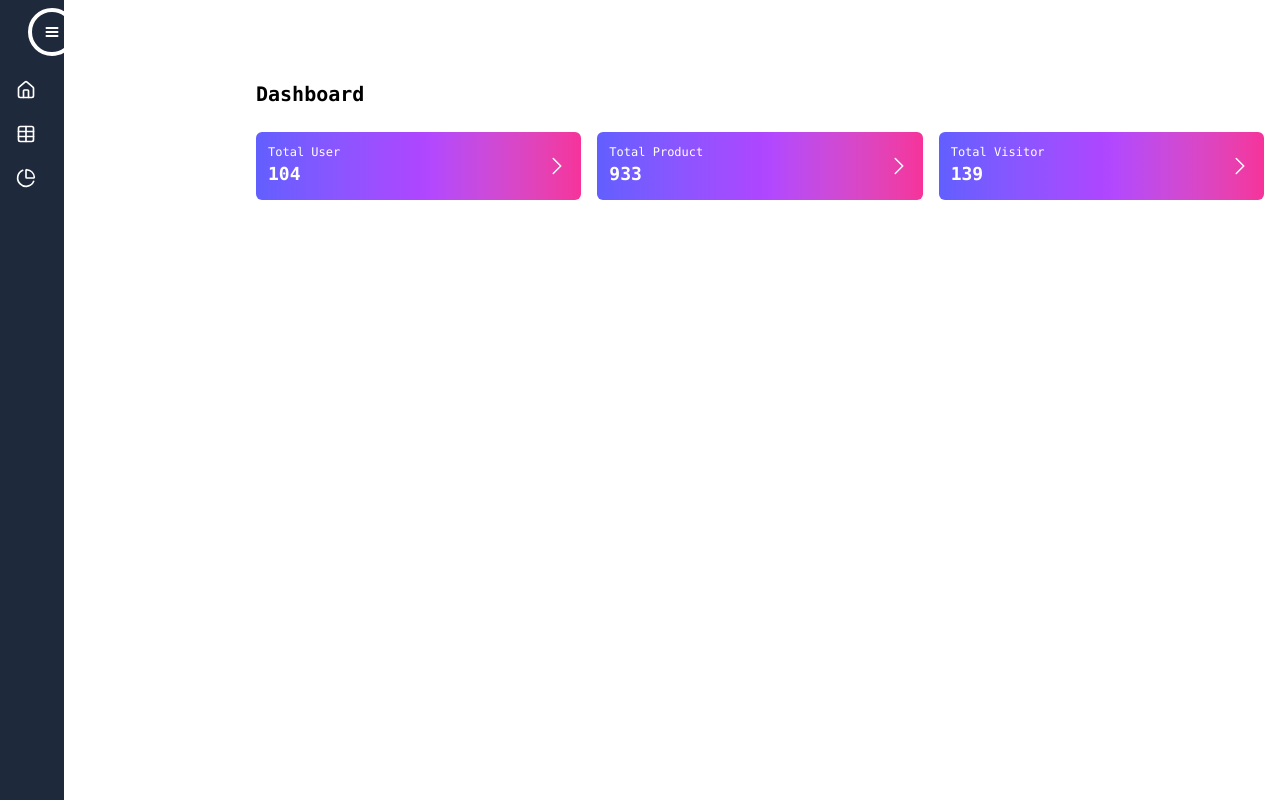
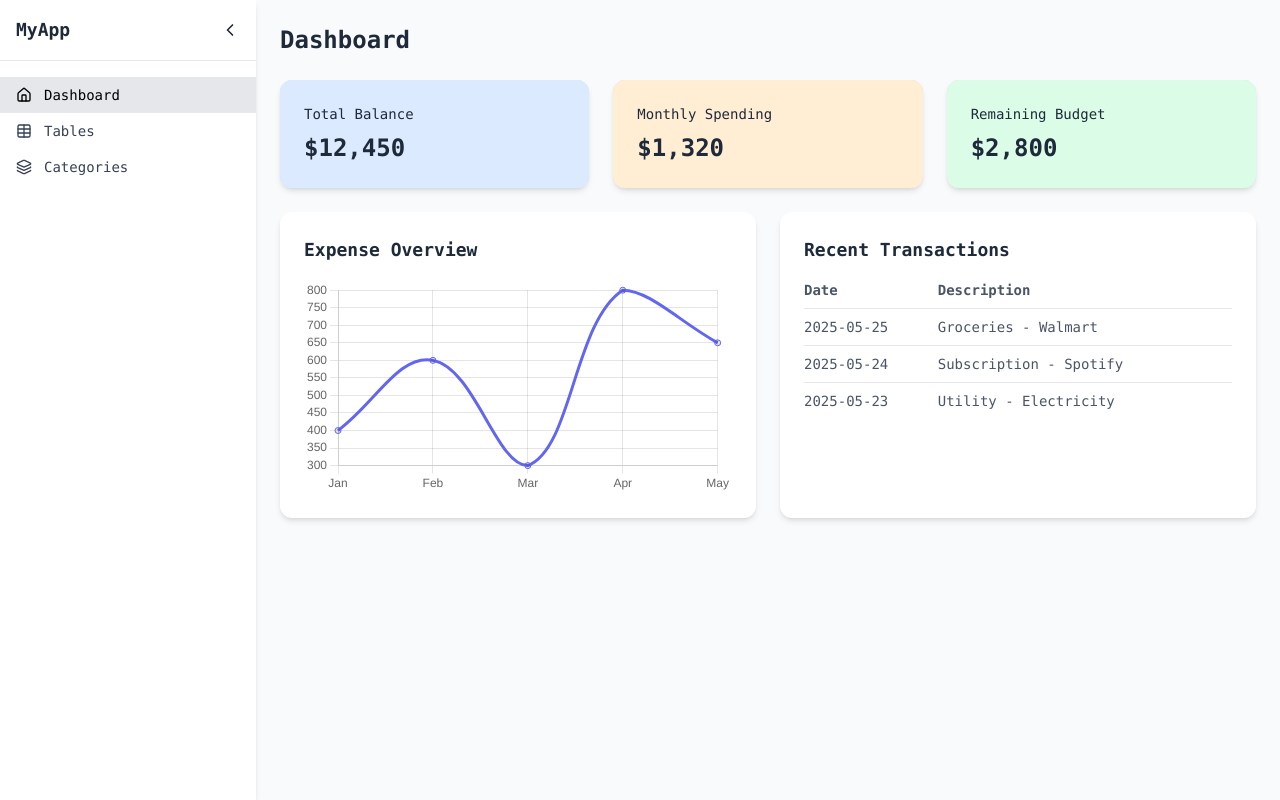
Before and after one commit to Pyaephyo33/sb-front-ui, a React (Vite) app: page / in a window 1280 px wide. Built offline with nearby package versions, Linux system fonts and the light colour scheme.

Commit message:
dashboard

```diff
--- a/package.json
+++ b/package.json
@@ -11,9 +11,11 @@
   },
   "dependencies": {
     "@tailwindcss/vite": "^4.1.7",
+    "chart.js": "^4.4.9",
     "framer-motion": "^12.14.0",
     "lucide-react": "^0.511.0",
     "react": "^19.1.0",
+    "react-chartjs-2": "^5.3.0",
     "react-dom": "^19.1.0",
     "react-router-dom": "^7.6.1",
     "react-scroll": "^1.9.3",
--- a/src/App.jsx
+++ b/src/App.jsx
@@ -2,12 +2,16 @@ import React from 'react'
 import { BrowserRouter as Router, Routes, Route } from 'react-router-dom'
 import Auth from './pages/Auth'
 import Dashboard from './pages/Dashboard'
+import Tables from './pages/Tables'
+import Categories from './pages/Categories'
 
 const App = () => {
   return (
     <Router>
       <Routes>
         <Route path='/' element={<Dashboard />} />
+        <Route path='/tables' element={<Tables />} />
+        <Route path='/categories' element={<Categories />} />
         <Route path='/auth' element={<Auth />} />
       </Routes>
     </Router>
--- a/src/components/Container.jsx
+++ b/src/components/Container.jsx
@@ -2,14 +2,12 @@ import React from 'react';
 import Sidebar from './Sidebar';
 
 const Container = ({ children }) => {
-
-
   return (
-    <div className="min-h-screen bg-white dark:bg-[#0F172A] transition-colors duration-500">
-      <Sidebar/>
-      <main className="md:ml-60 ml-16 p-4 pt-20 transition-all duration-500">
+    <div className="flex min-h-screen bg-gray-50 dark:bg-gray-900">
+      <Sidebar />
+      <div className="flex-1 ml-16 md:ml-64 p-6 transition-all duration-300">
         {children}
-      </main>
+      </div>
     </div>
   );
 };
--- a/src/components/Sidebar.jsx
+++ b/src/components/Sidebar.jsx
@@ -1,62 +1,56 @@
 import React, { useState } from 'react';
-import { Moon, Sun, Home, Table, PieChart } from 'lucide-react';
+import { NavLink } from 'react-router-dom';
+import {
+  Home,
+  Table,
+  Layers,
+  ChevronLeft,
+  ChevronRight,
+} from 'lucide-react';
 
-// const Sidebar = ({ isDark, toggleDark }) => {
+const menuItems = [
+  { name: 'Dashboard', icon: <Home className="w-4 h-4" />, path: '/' },
+  { name: 'Tables', icon: <Table className="w-4 h-4" />, path: '/tables' },
+  { name: 'Categories', icon: <Layers className="w-4 h-4" />, path: '/categories' },
+];
+
 const Sidebar = () => {
-  const [expanded, setExpanded] = useState(false);
-
-  const handleToggleSidebar = () => {
-    setExpanded(!expanded);
-  };
+  const [open, setOpen] = useState(true);
 
   return (
-    <aside className={`transition-all duration-500 z-50 fixed h-screen bg-[#1E293B] text-white ${expanded ? 'w-60' : 'w-16'} overflow-hidden`}>
-      {/* Toggle button */}
-      <div
-        onClick={handleToggleSidebar}
-        className="absolute top-2 right-[-12px] bg-[#1E293B] hover:bg-blue-500 dark:hover:bg-cyan-500 border-4 border-white dark:border-[#0F172A] p-3 rounded-full cursor-pointer transition-transform duration-300 hover:rotate-45"
-      >
-        <svg xmlns="http://www.w3.org/2000/svg" className="w-4 h-4" fill="none" viewBox="0 0 24 24" strokeWidth={3} stroke="currentColor">
-          <path strokeLinecap="round" strokeLinejoin="round" d="M3.75 6h16.5M3.75 12h16.5M3.75 18h16.5" />
-        </svg>
+    <div className={`transition-all duration-300 h-screen bg-white dark:bg-gray-800 shadow-md ${open ? 'w-64' : 'w-16'} fixed z-50`}>
+      <div className="flex items-center justify-between px-4 py-4 border-b border-gray-200 dark:border-gray-700">
+        <span className={`font-bold text-lg text-gray-800 dark:text-white transition-all duration-300 ${open ? 'block' : 'hidden'}`}>
+          MyApp
+        </span>
+        <button
+          className="text-gray-800 dark:text-white focus:outline-none"
+          onClick={() => setOpen(!open)}
+        >
+          {open ? <ChevronLeft size={20} /> : <ChevronRight size={20} />}
+        </button>
       </div>
 
-      {/* Theme toggle */}
-      {/* <div className="mt-20 flex items-center justify-center space-x-4 px-4">
-        <button onClick={() => toggleDark('dark')} className={`${isDark ? 'hidden' : ''}`}>
-          <Moon className="w-4 h-4 hover:text-blue-500" />
-        </button>
-        <button onClick={() => toggleDark('light')} className={`${!isDark ? 'hidden' : ''}`}>
-          <Sun className="w-4 h-4 hover:text-yellow-400" />
-        </button>
-      </div> */}
-
-        {/* Welcome Message (Only Visible When Sidebar is Expanded) */}
-        {expanded ? (
-        <div className="mt-20 flex items-center justify-center px-4">
-            <h2 className="text-lg md:text-xl lg:text-2xl font-bold text-white transform transition-all duration-300 hover:scale-105 hover:text-purple-400">
-            Welcome, John Doe!
-            </h2>
-        </div>
-        ) : null}
-
-
-
-      {/* Nav links */}
-      <nav className={`mt-18 space-y-2 ${expanded ? 'px-2' : 'px-2'}`}>
-        <SidebarItem icon={<Home className="w-5 h-5" />} label="Home" expanded={expanded} />
-        <SidebarItem icon={<Table className="w-5 h-5" />} label="Table" expanded={expanded} />
-        <SidebarItem icon={<PieChart className="w-5 h-5" />} label="Graph" expanded={expanded} />
+      <nav className="mt-4">
+        {menuItems.map((item) => (
+          <NavLink
+            key={item.name}
+            to={item.path}
+            className={({ isActive }) =>
+              `flex items-center px-4 py-2 text-sm font-medium transition-colors duration-200 hover:bg-gray-100 dark:hover:bg-gray-700 ${
+                isActive
+                  ? 'bg-gray-200 dark:bg-gray-700 text-black dark:text-white'
+                  : 'text-gray-700 dark:text-gray-300'
+              } ${open ? 'justify-start' : 'justify-center'}`
+            }
+          >
+            {item.icon}
+            {open && <span className="ml-3">{item.name}</span>}
+          </NavLink>
+        ))}
       </nav>
-    </aside>
+    </div>
   );
 };
 
-const SidebarItem = ({ icon, label, expanded }) => (
-  <div className="flex items-center space-x-3 hover:ml-2 transition-all p-2 rounded-full cursor-pointer hover:text-purple-500 dark:hover:text-cyan-400">
-    {icon}
-    {expanded && <span className="whitespace-nowrap">{label}</span>}
-  </div>
-);
-
 export default Sidebar;
--- /dev/null
+++ b/src/pages/Categories.jsx
@@ -0,0 +1,12 @@
+import React from 'react';
+import Container from '../components/Container';
+
+const Categories = () => {
+  return (
+    <Container>
+      <h1 className="text-2xl font-bold text-gray-800 dark:text-white">Categories</h1>
+    </Container>
+  );
+};
+
+export default Categories;
--- a/src/pages/Dashboard.jsx
+++ b/src/pages/Dashboard.jsx
@@ -1,23 +1,138 @@
 import React from 'react';
 import Container from '../components/Container';
+import { Line } from 'react-chartjs-2';
+import {
+  Chart as ChartJS,
+  LineElement,
+  CategoryScale,
+  LinearScale,
+  PointElement,
+  Tooltip,
+  Legend
+} from 'chart.js';
+
+ChartJS.register(LineElement, CategoryScale, LinearScale, PointElement, Tooltip, Legend);
 
 const Dashboard = () => {
+  const chartData = {
+    labels: ['Jan', 'Feb', 'Mar', 'Apr', 'May'],
+    datasets: [
+      {
+        label: 'Expenses',
+        data: [400, 600, 300, 800, 650],
+        borderColor: '#6366f1',
+        tension: 0.4,
+        fill: false,
+      }
+    ]
+  };
+
+  const chartOptions = {
+    responsive: true,
+    plugins: {
+      legend: {
+        display: false
+      }
+    }
+  };
+
+  const cards = [
+    {
+      title: 'Total Balance',
+      value: '$12,450',
+      bgColor: 'bg-blue-100'
+    },
+    {
+      title: 'Monthly Spending',
+      value: '$1,320',
+      bgColor: 'bg-orange-100'
+    },
+    {
+      title: 'Remaining Budget',
+      value: '$2,800',
+      bgColor: 'bg-green-100'
+    }
+  ];
+
+
+  const transactions = [
+    { date: '2025-05-25', description: 'Groceries - Walmart' },
+    { date: '2025-05-24', description: 'Subscription - Spotify' },
+    { date: '2025-05-23', description: 'Utility - Electricity' }
+  ];
+
   return (
     <Container>
-      <div className="text-black dark:text-white font-bold text-xl">Dashboard</div>
+      <h1 className="text-2xl font-bold text-gray-800 dark:text-white mb-6">Dashboard</h1>
 
-      <div className="mt-6 grid grid-cols-1 md:grid-cols-2 lg:grid-cols-3 gap-4">
-        {['User', 'Product', 'Visitor'].map((title, i) => (
-          <div key={i} className="bg-gradient-to-r from-indigo-500 via-purple-500 to-pink-500 dark:from-cyan-500 dark:to-blue-500 rounded-md p-3 text-white flex justify-between items-center">
-            <div>
-              <div className="text-xs">{`Total ${title}`}</div>
-              <div className="text-lg font-semibold">{Math.floor(Math.random() * 1000)}</div>
-            </div>
-            <svg className="w-6 h-6" fill="none" stroke="currentColor" strokeWidth={1.5} viewBox="0 0 24 24">
-              <path strokeLinecap="round" strokeLinejoin="round" d="M8.25 4.5l7.5 7.5-7.5 7.5" />
-            </svg>
+      {/* Cards */}
+      {/* <div className="grid grid-cols-1 md:grid-cols-3 gap-4 mb-6">
+        {cards.map((card, idx) => (
+          <div
+            key={idx}
+            className={`bg-gradient-to-r ${card.color} text-white rounded-xl p-6 shadow-md transform transition-transform hover:scale-105 hover:shadow-xl`}
+          >
+            <div className="text-sm opacity-90">{card.title}</div>
+            <div className="text-2xl font-semibold">{card.value}</div>
           </div>
         ))}
+      </div> */}
+
+      {/* Cards */}
+      <div className="grid grid-cols-1 md:grid-cols-3 gap-6 mb-6">
+        {cards.map((card, idx) => (
+          <div
+            key={idx}
+            className="relative group rounded-xl shadow-md transition-shadow duration-300 hover:shadow-[0_8px_24px_rgba(0,0,0,0.3)]"
+          >
+            {/* Outer border layer */}
+            <div className="absolute inset-0 border border-gray-300 dark:border-gray-700 rounded-xl"></div>
+
+            {/* Inner card with light background + hover effect */}
+            <div
+              className={`
+                relative z-10 rounded-xl p-6 text-gray-800 transform transition duration-300
+                group-hover:-translate-y-1 group-hover:translate-x-1 group-hover:opacity-95
+                ${card.bgColor}
+              `}
+            >
+              <div className="text-sm font-medium">{card.title}</div>
+              <div className="text-2xl font-semibold mt-2">{card.value}</div>
+            </div>
+          </div>
+        ))}
+      </div>
+
+
+
+      {/* Chart + Table */}
+      <div className="flex flex-col lg:flex-row gap-6">
+        {/* Chart */}
+        <div className="bg-white dark:bg-gray-800 shadow-md rounded-xl p-6 flex-1">
+          <h2 className="text-lg font-semibold text-gray-800 dark:text-white mb-4">Expense Overview</h2>
+          <Line data={chartData} options={chartOptions} />
+        </div>
+
+        {/* Transactions */}
+        <div className="bg-white dark:bg-gray-800 shadow-md rounded-xl p-6 flex-1">
+          <h2 className="text-lg font-semibold text-gray-800 dark:text-white mb-4">Recent Transactions</h2>
+          <table className="w-full text-sm text-left text-gray-600 dark:text-gray-300">
+            <thead>
+              <tr>
+                <th className="pb-2">Date</th>
+                <th className="pb-2">Description</th>
+              </tr>
+            </thead>
+            <tbody>
+              {transactions.map((tx, i) => (
+                <tr key={i} className="border-t border-gray-200 dark:border-gray-700">
+                  <td className="py-2">{tx.date}</td>
+                  <td className="py-2">{tx.description}</td>
+                </tr>
+              ))}
+            </tbody>
+          </table>
+        </div>
       </div>
     </Container>
   );
--- /dev/null
+++ b/src/pages/Tables.jsx
@@ -0,0 +1,12 @@
+import React from 'react';
+import Container from '../components/Container';
+
+const Tables = () => {
+  return (
+    <Container>
+      <h1 className="text-2xl font-bold text-gray-800 dark:text-white">Tables</h1>
+    </Container>
+  );
+};
+
+export default Tables;
```
Also changed, not shown: 1 other file (tests, documents, lock files or other folders).
